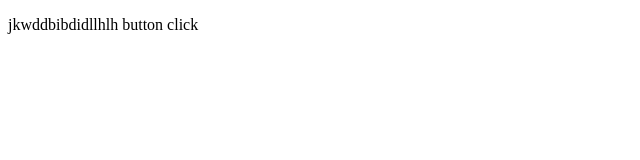
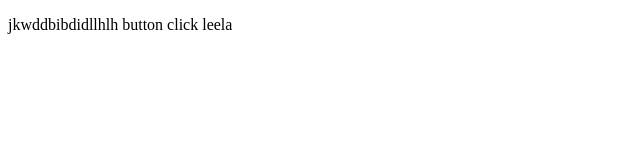
Before and after one commit to leela2001/project1, a plain HTML site: page class1.html in a window 1280 px wide. Shown: the full height of the page, 0-640 px from the left. Drawn offline with Linux system fonts and the light colour scheme.

Commit message:
class9.html has been changed

```diff
--- a/class1.html
+++ b/class1.html
@@ -7,6 +7,6 @@
     <title>class1</title>
 </head>
 <body>
-    <p>jkwddbibdidllhlh button click</p>
+    <p>jkwddbibdidllhlh button click leela</p>
 </body>
 </html>
```
